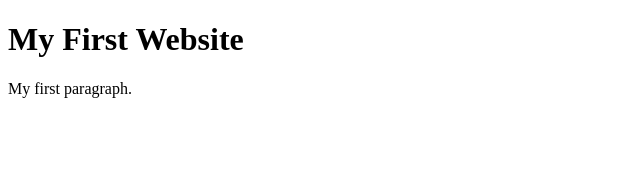
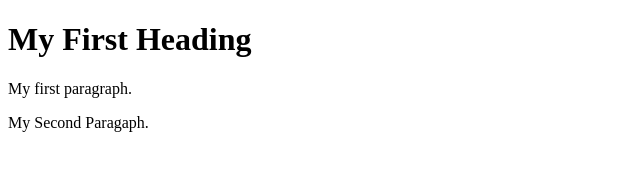
Before and after one commit to Ujjwal204/codersrank-practice-ujjwal, a website: page index.html in a window 1280 px wide. Shown: the whole page, without its empty margins (0-640 px from the left). Drawn offline with Linux system fonts and the light colour scheme.

Commit message:
there is only one thing stable

```diff
--- a/index.html
+++ b/index.html
@@ -5,8 +5,9 @@
   </head>
   <body>
 
-    <h1>My First Website</h1>
+    <h1>My First Heading</h1>
     <p>My first paragraph.</p>
+    <p>My Second Paragaph.</p>
 
   </body>
 </html>
```
